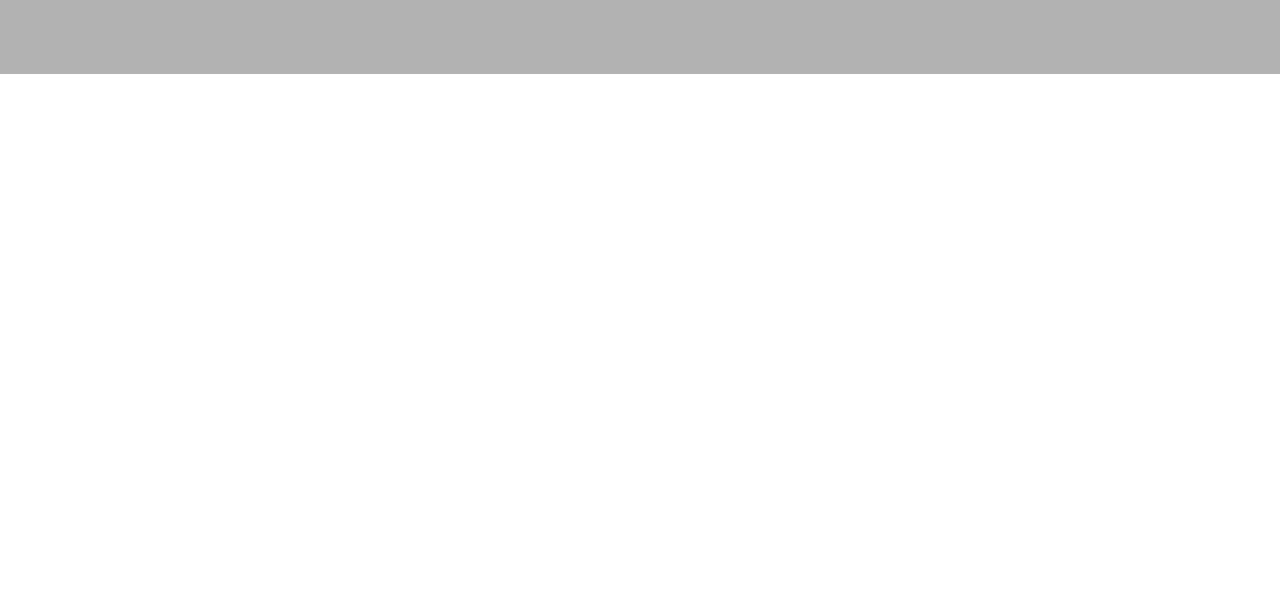
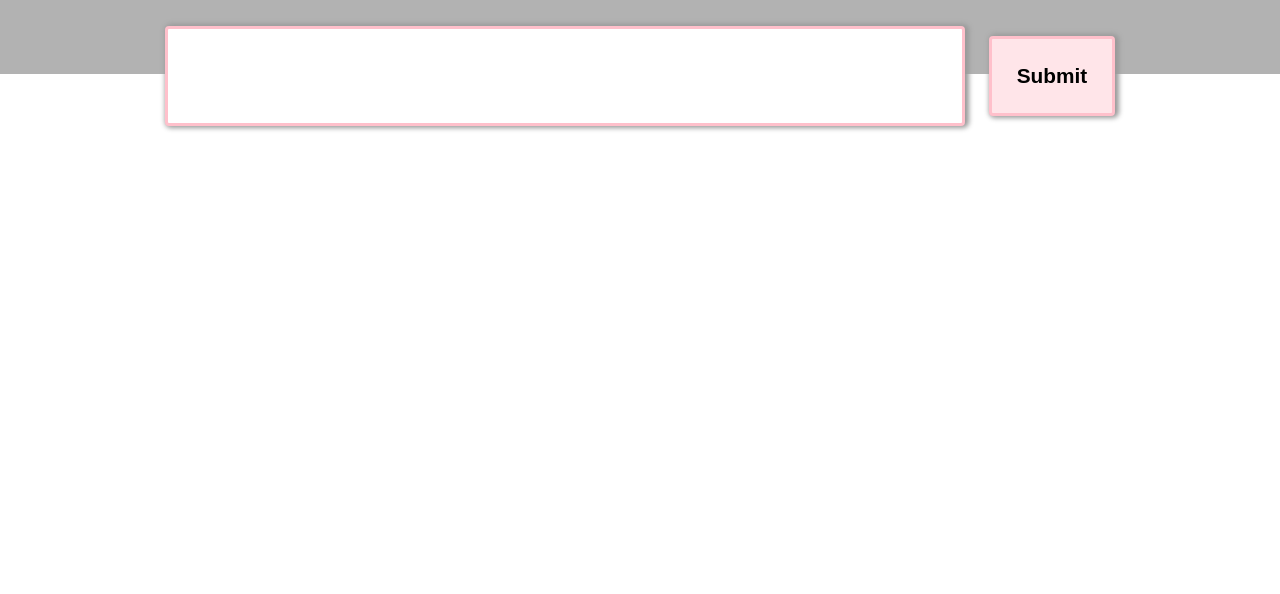
Before and after one commit to znak99/Guestbook, a plain HTML site: page index.html in a window 1280 px wide. Shown: the part 206-800 px from the top of the page. Drawn offline with Linux system fonts and the light colour scheme.

Commit message:
Create Layout - Input msg

```diff
--- a/index.html
+++ b/index.html
@@ -12,5 +12,9 @@
       <h1 class="title">Guest Book</h1>
       <h2 class="sub-title">Tell us your story</h2>
     </div>
+    <form action="" class="input-box">
+      <textarea class="input-field"></textarea>
+      <button type="submit" class="submit-btn">Submit</button>
+    </form>
   </body>
 </html>
--- a/style.css
+++ b/style.css
@@ -28,3 +28,55 @@
 .header > .sub-title {
   font-size: 1.5rem;
 }
+
+.input-box {
+  display: flex;
+  flex-direction: row;
+  justify-content: center;
+  align-items: center;
+  position: relative;
+  top: -48px;
+  margin-left: 12px;
+  margin-right: 12px;
+}
+
+.input-field {
+  width: 85%;
+  max-width: 800px;
+  height: 10vw;
+  max-height: 100px;
+  border: 3px pink solid;
+  border-radius: 4px;
+  margin-right: 24px;
+  padding: 12px 24px;
+  resize: none;
+  box-shadow: 2px 0px 5px 2px #999;
+  outline: none;
+}
+
+.input-field:focus {
+  box-shadow: 2px 0px 5px 2px rgb(220, 178, 218);
+}
+
+.submit-btn {
+  width: 10%;
+  max-width: 800px;
+  height: 10vw;
+  max-height: 80px;
+  border-radius: 4px;
+  border: 3px pink solid;
+  background-color: rgb(255, 229, 233);
+  font-size: 1.3rem;
+  font-weight: bold;
+  transition: all ease-in-out 0.3s 0s;
+  box-shadow: 2px 0px 5px 2px #999;
+}
+
+.submit-btn:hover {
+  border: 3px rgb(255, 229, 233) solid;
+  background-color: pink;
+  color: white;
+  transition: all ease-in-out 0.3s 0s;
+  box-shadow: 2px 0px 5px 2px rgb(220, 178, 218);
+  cursor: pointer;
+}
```
